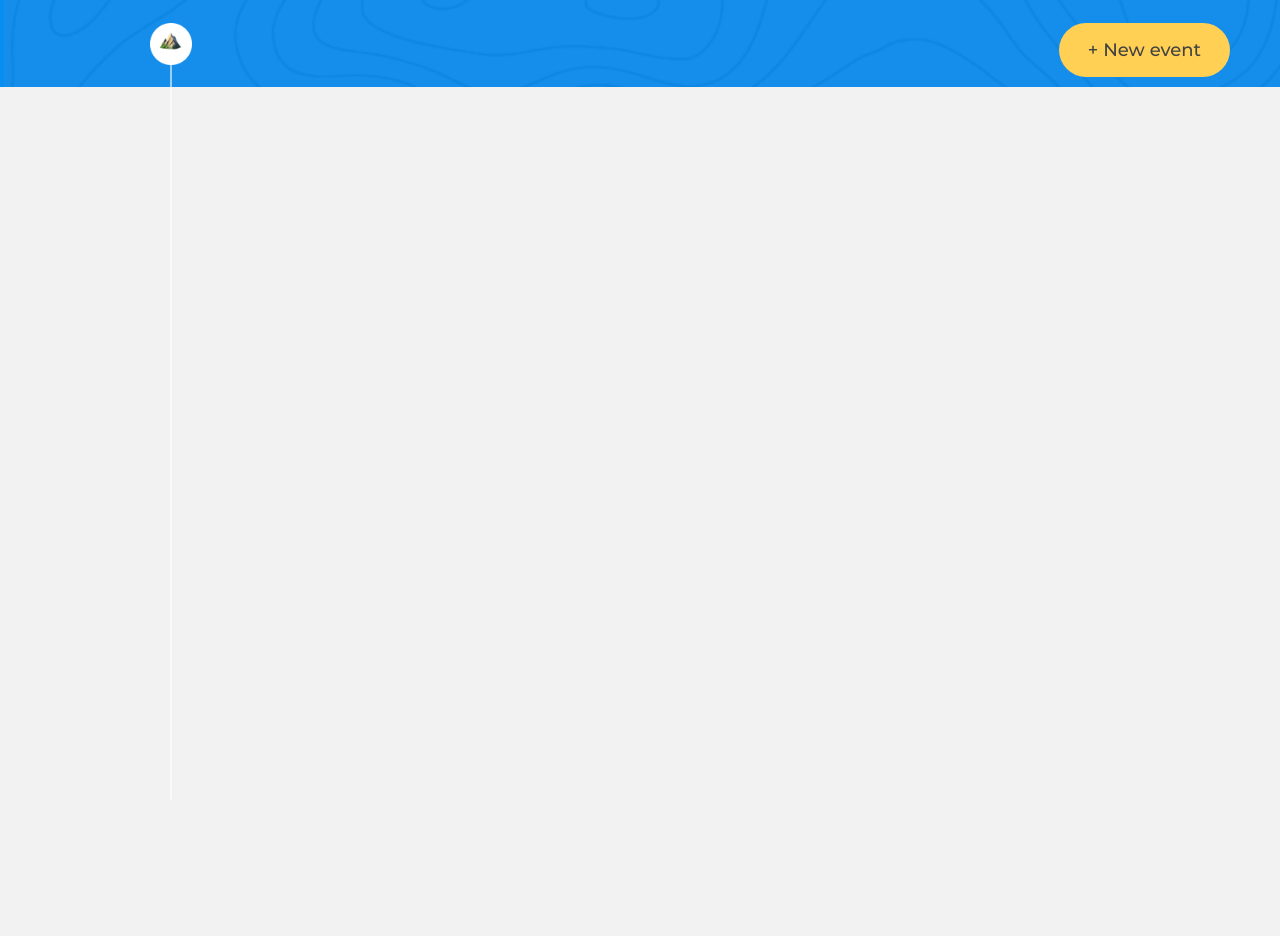
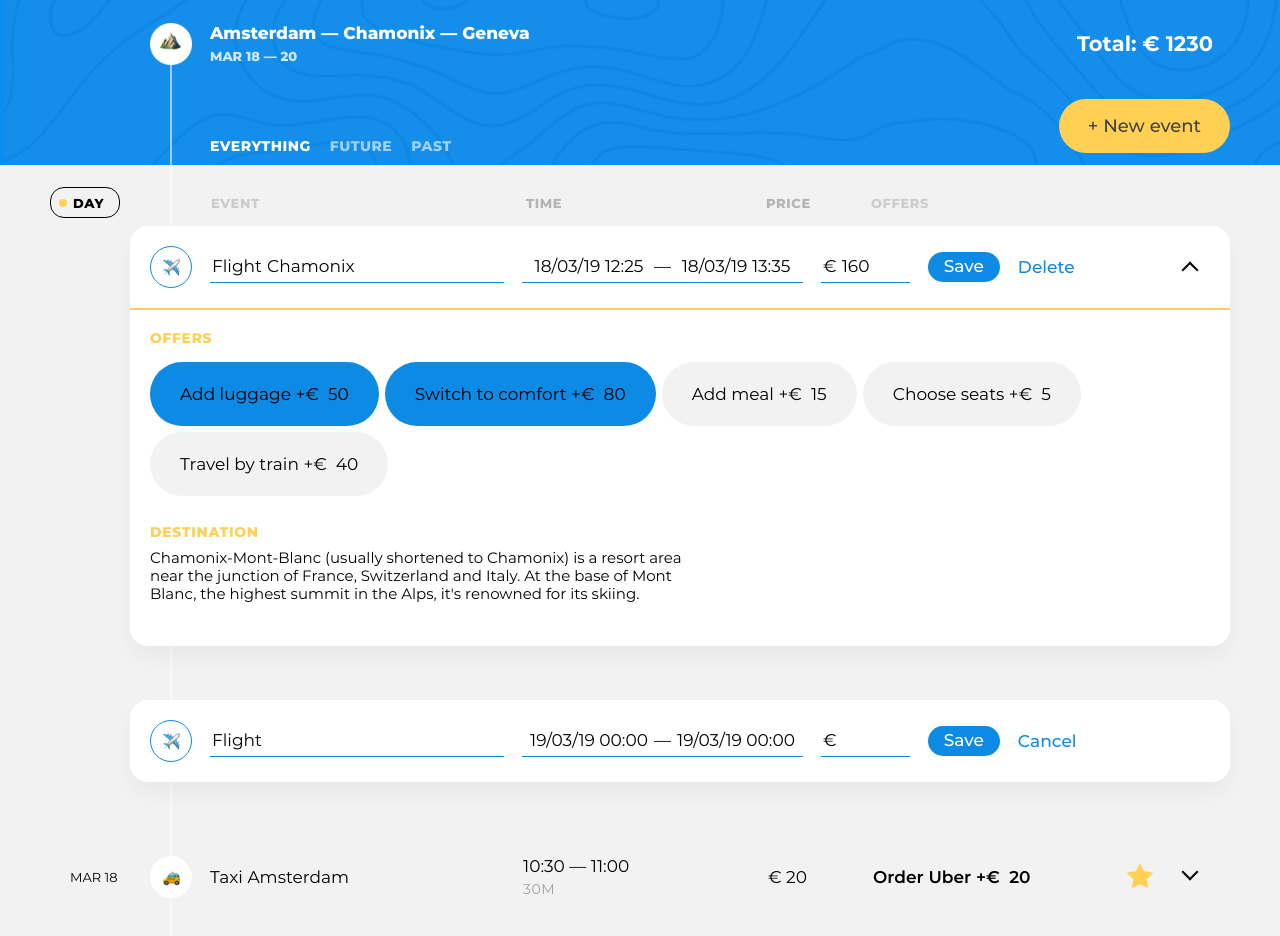
Before and after one commit to Kamillaart/bigtrip_20220809, a website built with webpack: page public/index.html in a window 1280 px wide. Before the commit the page ends 800 px from the top, so only its background shows below. Built offline with nearby package versions, Linux system fonts and the light colour scheme.

Commit message:
Created views

```diff
--- a/public/index.html
+++ b/public/index.html
@@ -30,12 +30,9 @@
       <div class="page-body__container">
           <section class="trip-events">
             <h2 class="visually-hidden">Trip events</h2>
-
-            <!-- Сортировка -->
-
-            <!-- Контент -->
           </section>
       </div>
     </main>
+    <script src="./bundle.js"></script>
   </body>
 </html>
--- a/src/render.js
+++ b/src/render.js
@@ -12,8 +12,11 @@ const createElement = (template) => {
   return newElement.firstElementChild;
 };
 
-const render = (component, container, place = RenderPosition.BEFOREEND) => {
+const renderAfterBegin = (component, container, place = RenderPosition.AFTERBEGIN) => {
+  container.insertAdjacentElement(place, component.getElement());
+};
+const renderBeforeEnd = (component, container, place = RenderPosition.BEFOREEND) => {
   container.insertAdjacentElement(place, component.getElement());
 };
 
-export {RenderPosition, createElement, render};
+export {RenderPosition, createElement, renderAfterBegin, renderBeforeEnd};
--- /dev/null
+++ b/src/view/add-new-point.js
@@ -0,0 +1,115 @@
+import {createElement} from '../render.js';
+
+const createNewPointTemplate = () => (
+  `  <li class="trip-events__item">
+    <form class="event event--edit" action="#" method="post">
+      <header class="event__header">
+        <div class="event__type-wrapper">
+          <label class="event__type  event__type-btn" for="event-type-toggle-1">
+            <span class="visually-hidden">Choose event type</span>
+            <img class="event__type-icon" width="17" height="17" src="img/icons/flight.png" alt="Event type icon">
+          </label>
+          <input class="event__type-toggle  visually-hidden" id="event-type-toggle-1" type="checkbox">
+
+          <div class="event__type-list">
+            <fieldset class="event__type-group">
+              <legend class="visually-hidden">Event type</legend>
+
+              <div class="event__type-item">
+                <input id="event-type-taxi-1" class="event__type-input  visually-hidden" type="radio" name="event-type" value="taxi">
+                <label class="event__type-label  event__type-label--taxi" for="event-type-taxi-1">Taxi</label>
+              </div>
+
+              <div class="event__type-item">
+                <input id="event-type-bus-1" class="event__type-input  visually-hidden" type="radio" name="event-type" value="bus">
+                <label class="event__type-label  event__type-label--bus" for="event-type-bus-1">Bus</label>
+              </div>
+
+              <div class="event__type-item">
+                <input id="event-type-train-1" class="event__type-input  visually-hidden" type="radio" name="event-type" value="train">
+                <label class="event__type-label  event__type-label--train" for="event-type-train-1">Train</label>
+              </div>
+
+              <div class="event__type-item">
+                <input id="event-type-ship-1" class="event__type-input  visually-hidden" type="radio" name="event-type" value="ship">
+                <label class="event__type-label  event__type-label--ship" for="event-type-ship-1">Ship</label>
+              </div>
+
+              <div class="event__type-item">
+                <input id="event-type-drive-1" class="event__type-input  visually-hidden" type="radio" name="event-type" value="drive">
+                <label class="event__type-label  event__type-label--drive" for="event-type-drive-1">Drive</label>
+              </div>
+
+              <div class="event__type-item">
+                <input id="event-type-flight-1" class="event__type-input  visually-hidden" type="radio" name="event-type" value="flight" checked>
+                <label class="event__type-label  event__type-label--flight" for="event-type-flight-1">Flight</label>
+              </div>
+
+              <div class="event__type-item">
+                <input id="event-type-check-in-1" class="event__type-input  visually-hidden" type="radio" name="event-type" value="check-in">
+                <label class="event__type-label  event__type-label--check-in" for="event-type-check-in-1">Check-in</label>
+              </div>
+
+              <div class="event__type-item">
+                <input id="event-type-sightseeing-1" class="event__type-input  visually-hidden" type="radio" name="event-type" value="sightseeing">
+                <label class="event__type-label  event__type-label--sightseeing" for="event-type-sightseeing-1">Sightseeing</label>
+              </div>
+
+              <div class="event__type-item">
+                <input id="event-type-restaurant-1" class="event__type-input  visually-hidden" type="radio" name="event-type" value="restaurant">
+                <label class="event__type-label  event__type-label--restaurant" for="event-type-restaurant-1">Restaurant</label>
+              </div>
+            </fieldset>
+          </div>
+        </div>
+
+        <div class="event__field-group  event__field-group--destination">
+          <label class="event__label  event__type-output" for="event-destination-1">
+            Flight
+          </label>
+          <input class="event__input  event__input--destination" id="event-destination-1" type="text" name="event-destination" value="" list="destination-list-1">
+          <datalist id="destination-list-1">
+            <option value="Amsterdam"></option>
+            <option value="Geneva"></option>
+            <option value="Chamonix"></option>
+          </datalist>
+        </div>
+
+        <div class="event__field-group  event__field-group--time">
+          <label class="visually-hidden" for="event-start-time-1">From</label>
+          <input class="event__input  event__input--time" id="event-start-time-1" type="text" name="event-start-time" value="19/03/19 00:00">
+          &mdash;
+          <label class="visually-hidden" for="event-end-time-1">To</label>
+          <input class="event__input  event__input--time" id="event-end-time-1" type="text" name="event-end-time" value="19/03/19 00:00">
+        </div>
+
+        <div class="event__field-group  event__field-group--price">
+          <label class="event__label" for="event-price-1">
+            <span class="visually-hidden">Price</span>
+            &euro;
+          </label>
+          <input class="event__input  event__input--price" id="event-price-1" type="text" name="event-price" value="">
+        </div>
+
+        <button class="event__save-btn  btn  btn--blue" type="submit">Save</button>
+        <button class="event__reset-btn" type="reset">Cancel</button>
+      </header>`
+);
+
+export default class NewAddingNewPointView {
+  getTemplate() {
+    return createNewPointTemplate();
+  }
+
+  getElement() {
+    if (!this.element) {
+      this.element = createElement(this.getTemplate());
+    }
+
+    return this.element;
+  }
+
+  removeElement() {
+    this.element = null;
+  }
+}
--- /dev/null
+++ b/src/view/edit-point.js
@@ -0,0 +1,178 @@
+import {createElement} from '../render.js';
+
+const editPointTemplate = () => (
+  `<ul class="trip-events__list">
+  <li class="trip-events__item">
+  <form class="event event--edit" action="#" method="post">
+    <header class="event__header">
+      <div class="event__type-wrapper">
+        <label class="event__type  event__type-btn" for="event-type-toggle-1">
+          <span class="visually-hidden">Choose event type</span>
+          <img class="event__type-icon" width="17" height="17" src="img/icons/flight.png" alt="Event type icon">
+        </label>
+        <input class="event__type-toggle  visually-hidden" id="event-type-toggle-1" type="checkbox">
+
+        <div class="event__type-list">
+          <fieldset class="event__type-group">
+            <legend class="visually-hidden">Event type</legend>
+
+            <div class="event__type-item">
+              <input id="event-type-taxi-1" class="event__type-input  visually-hidden" type="radio" name="event-type" value="taxi">
+              <label class="event__type-label  event__type-label--taxi" for="event-type-taxi-1">Taxi</label>
+            </div>
+
+            <div class="event__type-item">
+              <input id="event-type-bus-1" class="event__type-input  visually-hidden" type="radio" name="event-type" value="bus">
+              <label class="event__type-label  event__type-label--bus" for="event-type-bus-1">Bus</label>
+            </div>
+
+            <div class="event__type-item">
+              <input id="event-type-train-1" class="event__type-input  visually-hidden" type="radio" name="event-type" value="train">
+              <label class="event__type-label  event__type-label--train" for="event-type-train-1">Train</label>
+            </div>
+
+            <div class="event__type-item">
+              <input id="event-type-ship-1" class="event__type-input  visually-hidden" type="radio" name="event-type" value="ship">
+              <label class="event__type-label  event__type-label--ship" for="event-type-ship-1">Ship</label>
+            </div>
+
+            <div class="event__type-item">
+              <input id="event-type-drive-1" class="event__type-input  visually-hidden" type="radio" name="event-type" value="drive">
+              <label class="event__type-label  event__type-label--drive" for="event-type-drive-1">Drive</label>
+            </div>
+
+            <div class="event__type-item">
+              <input id="event-type-flight-1" class="event__type-input  visually-hidden" type="radio" name="event-type" value="flight" checked>
+              <label class="event__type-label  event__type-label--flight" for="event-type-flight-1">Flight</label>
+            </div>
+
+            <div class="event__type-item">
+              <input id="event-type-check-in-1" class="event__type-input  visually-hidden" type="radio" name="event-type" value="check-in">
+              <label class="event__type-label  event__type-label--check-in" for="event-type-check-in-1">Check-in</label>
+            </div>
+
+            <div class="event__type-item">
+              <input id="event-type-sightseeing-1" class="event__type-input  visually-hidden" type="radio" name="event-type" value="sightseeing">
+              <label class="event__type-label  event__type-label--sightseeing" for="event-type-sightseeing-1">Sightseeing</label>
+            </div>
+
+            <div class="event__type-item">
+              <input id="event-type-restaurant-1" class="event__type-input  visually-hidden" type="radio" name="event-type" value="restaurant">
+              <label class="event__type-label  event__type-label--restaurant" for="event-type-restaurant-1">Restaurant</label>
+            </div>
+          </fieldset>
+        </div>
+      </div>
+
+      <div class="event__field-group  event__field-group--destination">
+        <label class="event__label  event__type-output" for="event-destination-1">
+          Flight
+        </label>
+        <input class="event__input  event__input--destination" id="event-destination-1" type="text" name="event-destination" value="Chamonix" list="destination-list-1">
+        <datalist id="destination-list-1">
+          <option value="Amsterdam"></option>
+          <option value="Geneva"></option>
+          <option value="Chamonix"></option>
+        </datalist>
+      </div>
+
+      <div class="event__field-group  event__field-group--time">
+        <label class="visually-hidden" for="event-start-time-1">From</label>
+        <input class="event__input  event__input--time" id="event-start-time-1" type="text" name="event-start-time" value="18/03/19 12:25">
+        &mdash;
+        <label class="visually-hidden" for="event-end-time-1">To</label>
+        <input class="event__input  event__input--time" id="event-end-time-1" type="text" name="event-end-time" value="18/03/19 13:35">
+      </div>
+
+      <div class="event__field-group  event__field-group--price">
+        <label class="event__label" for="event-price-1">
+          <span class="visually-hidden">Price</span>
+          &euro;
+        </label>
+        <input class="event__input  event__input--price" id="event-price-1" type="text" name="event-price" value="160">
+      </div>
+
+      <button class="event__save-btn  btn  btn--blue" type="submit">Save</button>
+      <button class="event__reset-btn" type="reset">Delete</button>
+      <button class="event__rollup-btn" type="button">
+        <span class="visually-hidden">Open event</span>
+      </button>
+    </header>
+    <section class="event__details">
+      <section class="event__section  event__section--offers">
+        <h3 class="event__section-title  event__section-title--offers">Offers</h3>
+
+        <div class="event__available-offers">
+          <div class="event__offer-selector">
+            <input class="event__offer-checkbox  visually-hidden" id="event-offer-luggage-1" type="checkbox" name="event-offer-luggage" checked>
+            <label class="event__offer-label" for="event-offer-luggage-1">
+              <span class="event__offer-title">Add luggage</span>
+              &plus;&euro;&nbsp;
+              <span class="event__offer-price">50</span>
+            </label>
+          </div>
+
+          <div class="event__offer-selector">
+            <input class="event__offer-checkbox  visually-hidden" id="event-offer-comfort-1" type="checkbox" name="event-offer-comfort" checked>
+            <label class="event__offer-label" for="event-offer-comfort-1">
+              <span class="event__offer-title">Switch to comfort</span>
+              &plus;&euro;&nbsp;
+              <span class="event__offer-price">80</span>
+            </label>
+          </div>
+
+          <div class="event__offer-selector">
+            <input class="event__offer-checkbox  visually-hidden" id="event-offer-meal-1" type="checkbox" name="event-offer-meal">
+            <label class="event__offer-label" for="event-offer-meal-1">
+              <span class="event__offer-title">Add meal</span>
+              &plus;&euro;&nbsp;
+              <span class="event__offer-price">15</span>
+            </label>
+          </div>
+
+          <div class="event__offer-selector">
+            <input class="event__offer-checkbox  visually-hidden" id="event-offer-seats-1" type="checkbox" name="event-offer-seats">
+            <label class="event__offer-label" for="event-offer-seats-1">
+              <span class="event__offer-title">Choose seats</span>
+              &plus;&euro;&nbsp;
+              <span class="event__offer-price">5</span>
+            </label>
+          </div>
+
+          <div class="event__offer-selector">
+            <input class="event__offer-checkbox  visually-hidden" id="event-offer-train-1" type="checkbox" name="event-offer-train">
+            <label class="event__offer-label" for="event-offer-train-1">
+              <span class="event__offer-title">Travel by train</span>
+              &plus;&euro;&nbsp;
+              <span class="event__offer-price">40</span>
+            </label>
+          </div>
+        </div>
+      </section>
+
+      <section class="event__section  event__section--destination">
+        <h3 class="event__section-title  event__section-title--destination">Destination</h3>
+        <p class="event__destination-description">Chamonix-Mont-Blanc (usually shortened to Chamonix) is a resort area near the junction of France, Switzerland and Italy. At the base of Mont Blanc, the highest summit in the Alps, it's renowned for its skiing.</p>
+      </section>
+    </section>
+  </form>
+</li>`
+);
+
+export default class NewEditPointView {
+  getTemplate() {
+    return editPointTemplate();
+  }
+
+  getElement() {
+    if (!this.element) {
+      this.element = createElement(this.getTemplate());
+    }
+
+    return this.element;
+  }
+
+  removeElement() {
+    this.element = null;
+  }
+}
--- /dev/null
+++ b/src/view/trip-controls-filters.js
@@ -0,0 +1,40 @@
+import {createElement} from '../render.js';
+
+const createTripControlsFilterTemplate = () => (
+  `<form class="trip-filters" action="#" method="get">
+  <div class="trip-filters__filter">
+    <input id="filter-everything" class="trip-filters__filter-input  visually-hidden" type="radio" name="trip-filter" value="everything" checked>
+    <label class="trip-filters__filter-label" for="filter-everything">Everything</label>
+  </div>
+
+  <div class="trip-filters__filter">
+    <input id="filter-future" class="trip-filters__filter-input  visually-hidden" type="radio" name="trip-filter" value="future">
+    <label class="trip-filters__filter-label" for="filter-future">Future</label>
+  </div>
+
+  <div class="trip-filters__filter">
+    <input id="filter-past" class="trip-filters__filter-input  visually-hidden" type="radio" name="trip-filter" value="past">
+    <label class="trip-filters__filter-label" for="filter-past">Past</label>
+  </div>
+
+  <button class="visually-hidden" type="submit">Accept filter</button>
+</form>`
+);
+
+export default class NewTripControlsFilterView {
+  getTemplate() {
+    return createTripControlsFilterTemplate();
+  }
+
+  getElement() {
+    if (!this.element) {
+      this.element = createElement(this.getTemplate());
+    }
+
+    return this.element;
+  }
+
+  removeElement() {
+    this.element = null;
+  }
+}
--- /dev/null
+++ b/src/view/trip-events-item.js
@@ -0,0 +1,59 @@
+import {createElement} from '../render.js';
+
+const createTripEventsItemTemplate = () => (
+  `<li class="trip-events__item">
+  <div class="event">
+    <time class="event__date" datetime="2019-03-18">MAR 18</time>
+    <div class="event__type">
+      <img class="event__type-icon" width="42" height="42" src="img/icons/taxi.png" alt="Event type icon">
+    </div>
+    <h3 class="event__title">Taxi Amsterdam</h3>
+    <div class="event__schedule">
+      <p class="event__time">
+        <time class="event__start-time" datetime="2019-03-18T10:30">10:30</time>
+        &mdash;
+        <time class="event__end-time" datetime="2019-03-18T11:00">11:00</time>
+      </p>
+      <p class="event__duration">30M</p>
+    </div>
+    <p class="event__price">
+      &euro;&nbsp;<span class="event__price-value">20</span>
+    </p>
+    <h4 class="visually-hidden">Offers:</h4>
+    <ul class="event__selected-offers">
+      <li class="event__offer">
+        <span class="event__offer-title">Order Uber</span>
+        &plus;&euro;&nbsp;
+        <span class="event__offer-price">20</span>
+      </li>
+    </ul>
+    <button class="event__favorite-btn event__favorite-btn--active" type="button">
+      <span class="visually-hidden">Add to favorite</span>
+      <svg class="event__favorite-icon" width="28" height="28" viewBox="0 0 28 28">
+        <path d="M14 21l-8.22899 4.3262 1.57159-9.1631L.685209 9.67376 9.8855 8.33688 14 0l4.1145 8.33688 9.2003 1.33688-6.6574 6.48934 1.5716 9.1631L14 21z"/>
+      </svg>
+    </button>
+    <button class="event__rollup-btn" type="button">
+      <span class="visually-hidden">Open event</span>
+    </button>
+  </div>
+</li>`
+);
+
+export default class NewTripEventsItemView {
+  getTemplate() {
+    return createTripEventsItemTemplate();
+  }
+
+  getElement() {
+    if (!this.element) {
+      this.element = createElement(this.getTemplate());
+    }
+
+    return this.element;
+  }
+
+  removeElement() {
+    this.element = null;
+  }
+}
--- /dev/null
+++ b/src/view/trip-events-sort.js
@@ -0,0 +1,48 @@
+import {createElement} from '../render.js';
+
+const createTripEventSortTemplate = () => (
+  `<form class="trip-events__trip-sort  trip-sort" action="#" method="get">
+  <div class="trip-sort__item  trip-sort__item--day">
+    <input id="sort-day" class="trip-sort__input  visually-hidden" type="radio" name="trip-sort" value="sort-day" checked>
+    <label class="trip-sort__btn" for="sort-day">Day</label>
+  </div>
+
+  <div class="trip-sort__item  trip-sort__item--event">
+    <input id="sort-event" class="trip-sort__input  visually-hidden" type="radio" name="trip-sort" value="sort-event" disabled>
+    <label class="trip-sort__btn" for="sort-event">Event</label>
+  </div>
+
+  <div class="trip-sort__item  trip-sort__item--time">
+    <input id="sort-time" class="trip-sort__input  visually-hidden" type="radio" name="trip-sort" value="sort-time">
+    <label class="trip-sort__btn" for="sort-time">Time</label>
+  </div>
+
+  <div class="trip-sort__item  trip-sort__item--price">
+    <input id="sort-price" class="trip-sort__input  visually-hidden" type="radio" name="trip-sort" value="sort-price">
+    <label class="trip-sort__btn" for="sort-price">Price</label>
+  </div>
+
+  <div class="trip-sort__item  trip-sort__item--offer">
+    <input id="sort-offer" class="trip-sort__input  visually-hidden" type="radio" name="trip-sort" value="sort-offer" disabled>
+    <label class="trip-sort__btn" for="sort-offer">Offers</label>
+  </div>
+</form>`
+);
+
+export default class NewTripEventSortView {
+  getTemplate() {
+    return createTripEventSortTemplate();
+  }
+
+  getElement() {
+    if (!this.element) {
+      this.element = createElement(this.getTemplate());
+    }
+
+    return this.element;
+  }
+
+  removeElement() {
+    this.element = null;
+  }
+}
--- /dev/null
+++ b/src/view/trip-main.js
@@ -0,0 +1,33 @@
+import {createElement} from '../render.js';
+
+const createTripMainTemplate = () => (
+  `<section class="trip-main__trip-info  trip-info">
+  <div class="trip-info__main">
+    <h1 class="trip-info__title">Amsterdam &mdash; Chamonix &mdash; Geneva</h1>
+
+    <p class="trip-info__dates">Mar 18&nbsp;&mdash;&nbsp;20</p>
+  </div>
+
+  <p class="trip-info__cost">
+    Total: &euro;&nbsp;<span class="trip-info__cost-value">1230</span>
+  </p>
+</section>`
+);
+
+export default class NewTripMainView {
+  getTemplate() {
+    return createTripMainTemplate();
+  }
+
+  getElement() {
+    if (!this.element) {
+      this.element = createElement(this.getTemplate());
+    }
+
+    return this.element;
+  }
+
+  removeElement() {
+    this.element = null;
+  }
+}
```
Also changed, not shown: markup/add-new-point-without-destination.html (+2 -2 lines), src/main.js (+24 -0 lines), src/presenter/board-presenter.js (added, +31 -0 lines), src/view/board-view.js (added, +21 -0 lines), src/view/task-list-view.js (added, +21 -0 lines).
